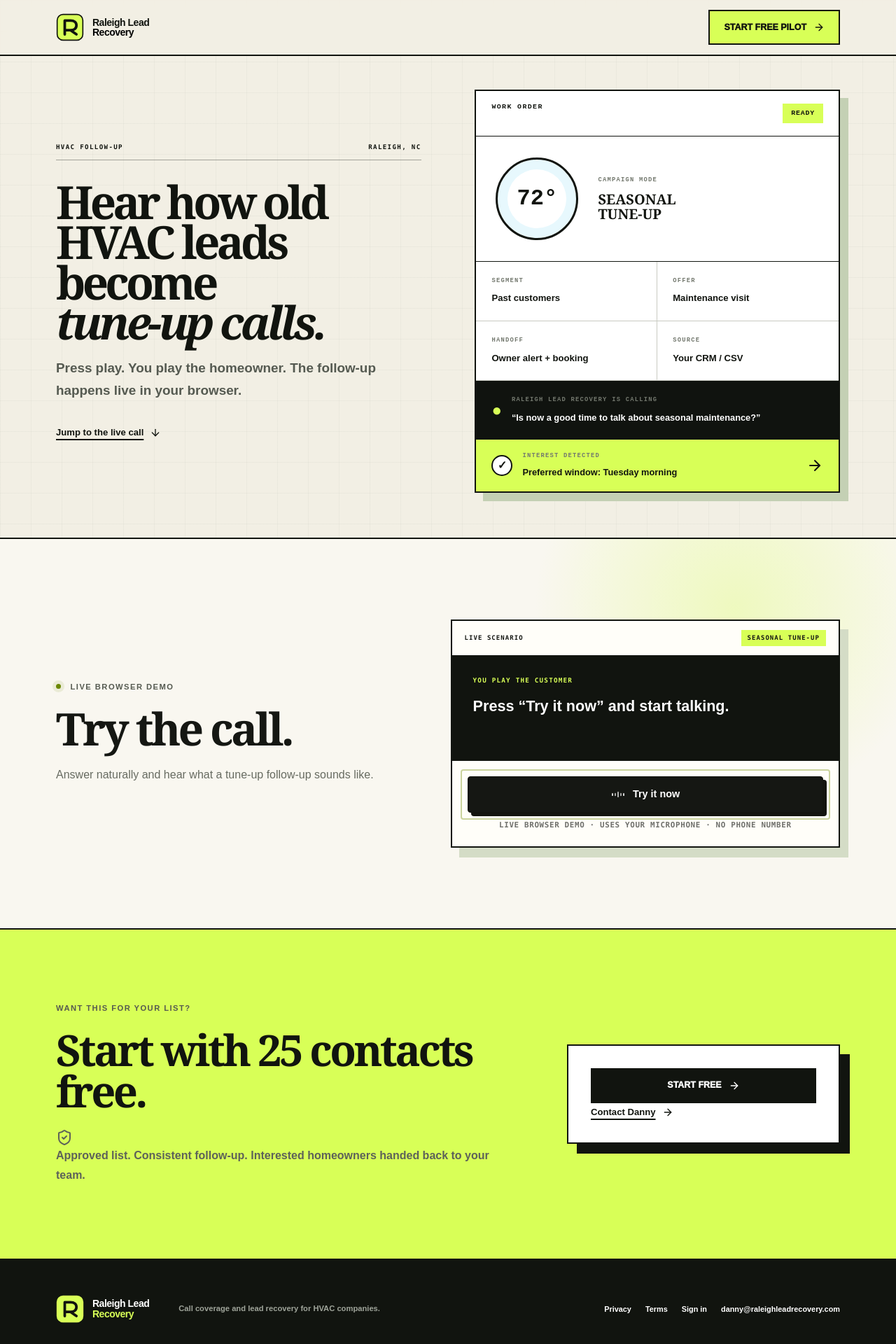
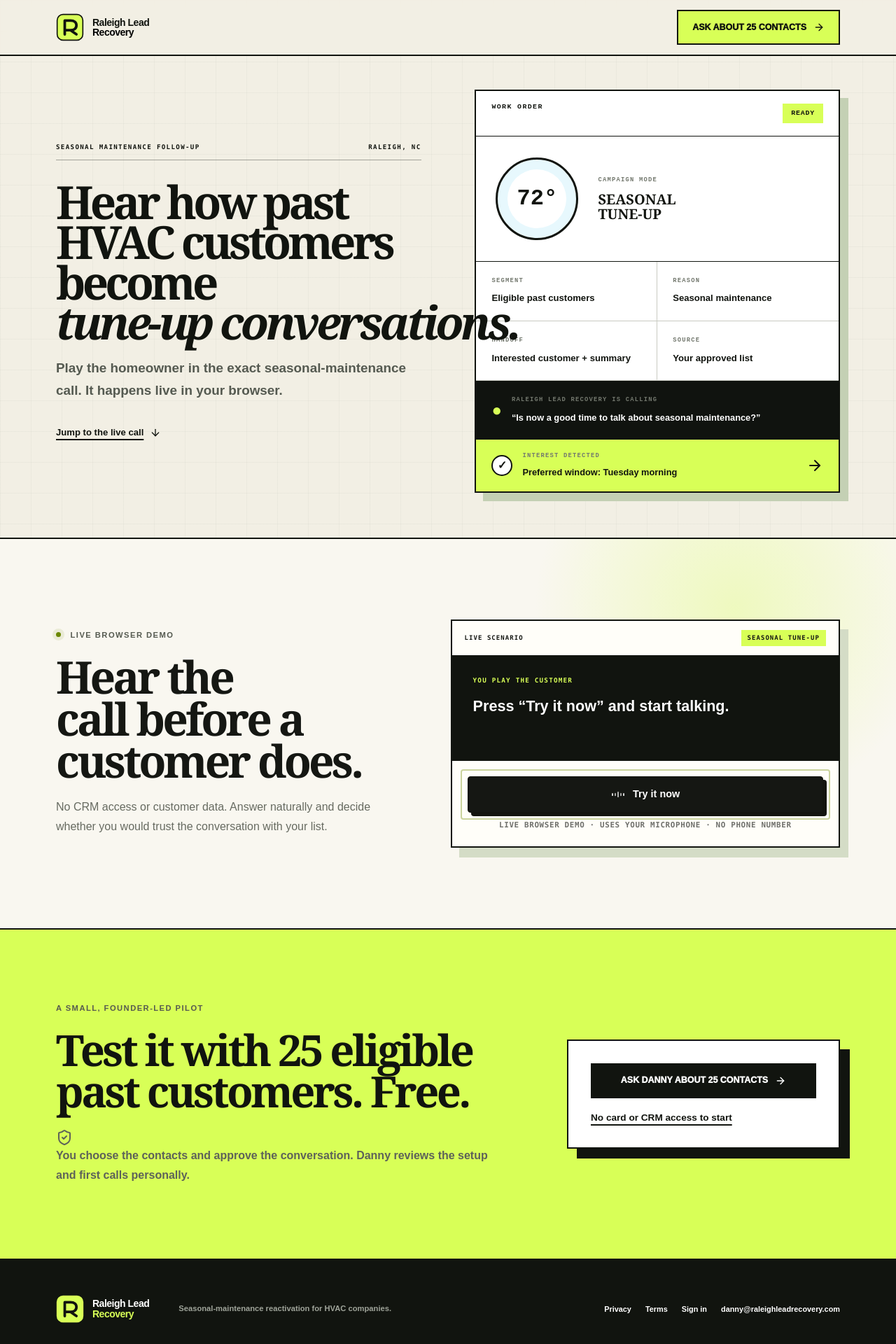
Before and after one commit to dannymsullivan/raleigh-lead-recovery, a Next.js app: page /hvac in a window 1280 px wide. Shown: the top 1920 px of the page at 70% size. Built offline with nearby package versions, Linux system fonts and the light colour scheme.

Commit message:
Align HVAC outreach and pilot messaging

```diff
--- a/app/hvac/page.tsx
+++ b/app/hvac/page.tsx
@@ -11,12 +11,12 @@ import { WebVoiceDemo } from "../components/web-voice-demo";
 import { contactEmail } from "@/lib/contact";
 
 export const metadata: Metadata = {
-  title: "HVAC Tune-Up Reactivation | Raleigh Lead Recovery",
-  description: "Raleigh Lead Recovery helps HVAC companies reconnect with eligible past customers who may be due for seasonal maintenance and route interested homeowners back to the team.",
+  title: "Reactivate Past HVAC Customers | Raleigh Lead Recovery",
+  description: "Hear Raleigh Lead Recovery reconnect with a past HVAC customer about seasonal maintenance, then test it with 25 eligible contacts at no cost.",
   alternates: { canonical: "/hvac" },
   openGraph: {
-    title: "Turn Dormant HVAC Customers Into Booked Tune-Ups",
-    description: "Let Raleigh Lead Recovery work the eligible list, reopen the conversation, and hand interested homeowners back to your HVAC team.",
+    title: "Turn Past HVAC Customers Into Tune-Up Conversations",
+    description: "Hear the live follow-up, then test Raleigh Lead Recovery with 25 eligible past customers at no cost.",
     url: "/hvac",
     type: "website",
     images: ["/raleigh-lead-recovery-social.png"],
@@ -29,14 +29,14 @@ export default function HvacLandingPage() {
       <PublicSiteNav
         variant="hvac"
         items={[]}
-        cta={{ href: "/signup", label: "Start free pilot" }}
+        cta={{ href: `mailto:${contactEmail}?subject=25-contact%20HVAC%20pilot`, label: "Ask about 25 contacts" }}
       />
 
       <section className="page-shell hvac-hero">
         <div className="hvac-hero-copy">
-          <p className="hvac-kicker"><span>HVAC FOLLOW-UP</span><span>RALEIGH, NC</span></p>
-          <h1>Hear how old HVAC leads become <em>tune-up calls.</em></h1>
-          <p className="hvac-hero-lede">Press play. You play the homeowner. The follow-up happens live in your browser.</p>
+          <p className="hvac-kicker"><span>SEASONAL MAINTENANCE FOLLOW-UP</span><span>RALEIGH, NC</span></p>
+          <h1>Hear how past HVAC customers become <em>tune-up conversations.</em></h1>
+          <p className="hvac-hero-lede">Play the homeowner in the exact seasonal-maintenance call. It happens live in your browser.</p>
           <div className="hvac-hero-actions">
             <a className="hvac-text-link" href="#listen">Jump to the live call <ArrowDown aria-hidden="true" /></a>
           </div>
@@ -44,7 +44,7 @@ export default function HvacLandingPage() {
         <div className="hvac-hero-illustration" aria-label="Seasonal tune-up follow-up illustration">
           <div className="hvac-illustration-top"><span>WORK ORDER</span><strong>READY</strong></div>
           <div className="hvac-illustration-main"><div className="hvac-illustration-dial">72°</div><div><small>CAMPAIGN MODE</small><h2>SEASONAL<br />TUNE-UP</h2></div></div>
-          <div className="hvac-illustration-grid"><div><small>SEGMENT</small><strong>Past customers</strong></div><div><small>OFFER</small><strong>Maintenance visit</strong></div><div><small>HANDOFF</small><strong>Owner alert + booking</strong></div><div><small>SOURCE</small><strong>Your CRM / CSV</strong></div></div>
+          <div className="hvac-illustration-grid"><div><small>SEGMENT</small><strong>Eligible past customers</strong></div><div><small>REASON</small><strong>Seasonal maintenance</strong></div><div><small>HANDOFF</small><strong>Interested customer + summary</strong></div><div><small>SOURCE</small><strong>Your approved list</strong></div></div>
           <div className="hvac-illustration-call"><span>●</span><div><small>RALEIGH LEAD RECOVERY IS CALLING</small><strong>“Is now a good time to talk about seasonal maintenance?”</strong></div></div>
           <div className="hvac-illustration-result"><span>✓</span><div><small>INTEREST DETECTED</small><strong>Preferred window: Tuesday morning</strong></div><ArrowRight aria-hidden="true" /></div>
         </div>
@@ -54,8 +54,8 @@ export default function HvacLandingPage() {
         <div className="page-shell hvac-single-demo">
           <div className="hvac-demo-copy">
             <p className="eyebrow"><span /> Live browser demo</p>
-            <h2>Try the call.</h2>
-            <p>Answer naturally and hear what a tune-up follow-up sounds like.</p>
+            <h2>Hear the call before a customer does.</h2>
+            <p>No CRM access or customer data. Answer naturally and decide whether you would trust the conversation with your list.</p>
           </div>
           <div className="hvac-demo-console">
             <div className="hvac-demo-console-top"><span>LIVE SCENARIO</span><strong>SEASONAL TUNE-UP</strong></div>
@@ -67,13 +67,13 @@ export default function HvacLandingPage() {
 
       <section className="hvac-pilot" id="pilot">
         <div className="page-shell hvac-pilot-grid">
-          <div><p className="eyebrow">Want this for your list?</p><h2>Start with 25 contacts free.</h2><p><ShieldCheck aria-hidden="true" /> Approved list. Consistent follow-up. Interested homeowners handed back to your team.</p></div>
-          <div className="hvac-pilot-card"><Link className="hvac-button hvac-button-dark" href="/signup">Start free <ArrowRight /></Link><a className="hvac-text-link" href={`mailto:${contactEmail}`}>Contact Danny <ArrowRight /></a></div>
+          <div><p className="eyebrow">A small, founder-led pilot</p><h2>Test it with 25 eligible past customers. Free.</h2><p><ShieldCheck aria-hidden="true" /> You choose the contacts and approve the conversation. Danny reviews the setup and first calls personally.</p></div>
+          <div className="hvac-pilot-card"><a className="hvac-button hvac-button-dark" href={`mailto:${contactEmail}?subject=25-contact%20HVAC%20pilot&body=Hi%20Danny%2C%0A%0AI%27d%20like%20to%20talk%20about%20testing%20Raleigh%20Lead%20Recovery%20with%2025%20eligible%20past%20customers.%0A%0ACompany%3A%20`}>Ask Danny about 25 contacts <ArrowRight /></a><span className="hvac-text-link">No card or CRM access to start</span></div>
         </div>
       </section>
 
       <footer className="hvac-footer">
-        <div className="page-shell"><BrandMark inverted /><p>Call coverage and lead recovery for HVAC companies.</p><nav><Link href="/privacy">Privacy</Link><Link href="/terms">Terms</Link><Link href="/login">Sign in</Link><a href={`mailto:${contactEmail}`}>{contactEmail}</a></nav></div>
+        <div className="page-shell"><BrandMark inverted /><p>Seasonal-maintenance reactivation for HVAC companies.</p><nav><Link href="/privacy">Privacy</Link><Link href="/terms">Terms</Link><Link href="/login">Sign in</Link><a href={`mailto:${contactEmail}`}>{contactEmail}</a></nav></div>
       </footer>
     </main>
   );
```
Also changed, not shown: 1 other file (tests, documents, lock files or other folders).
